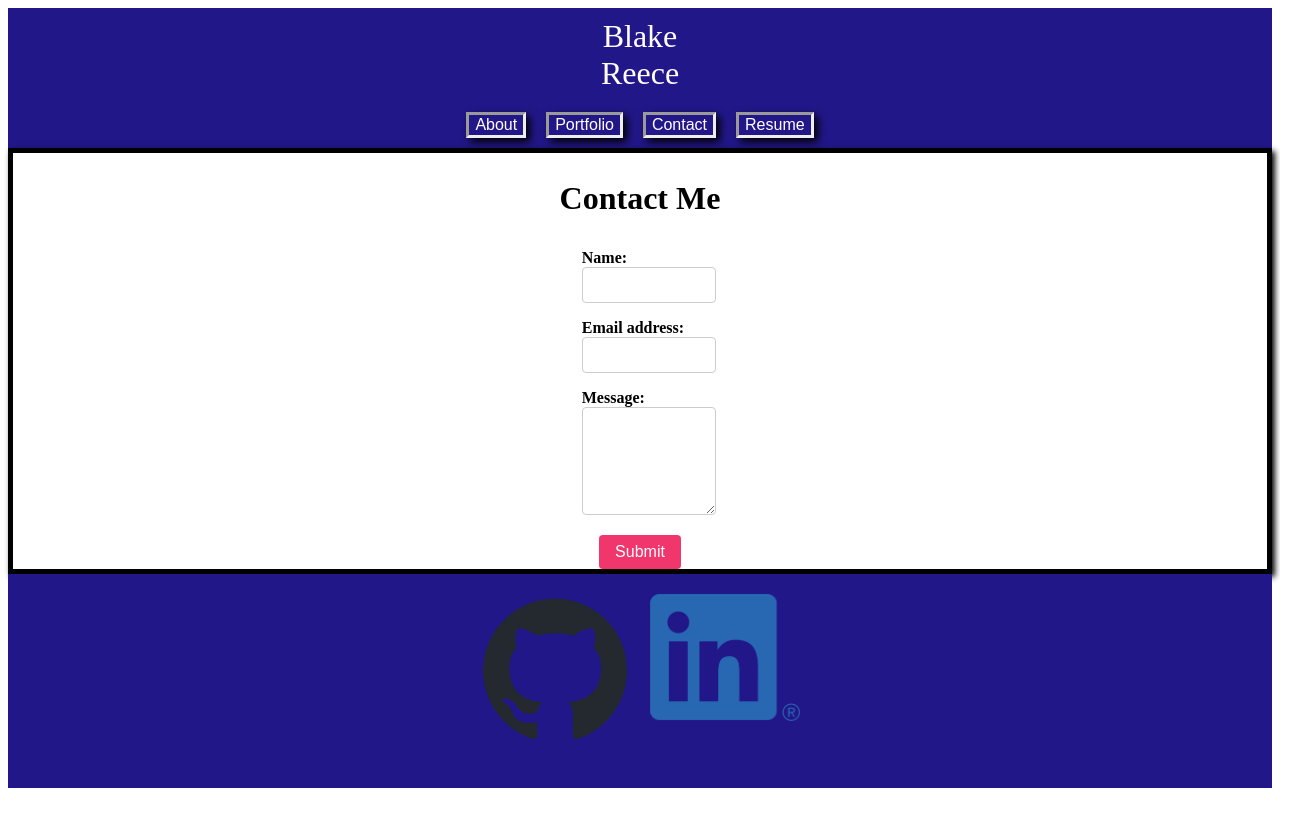
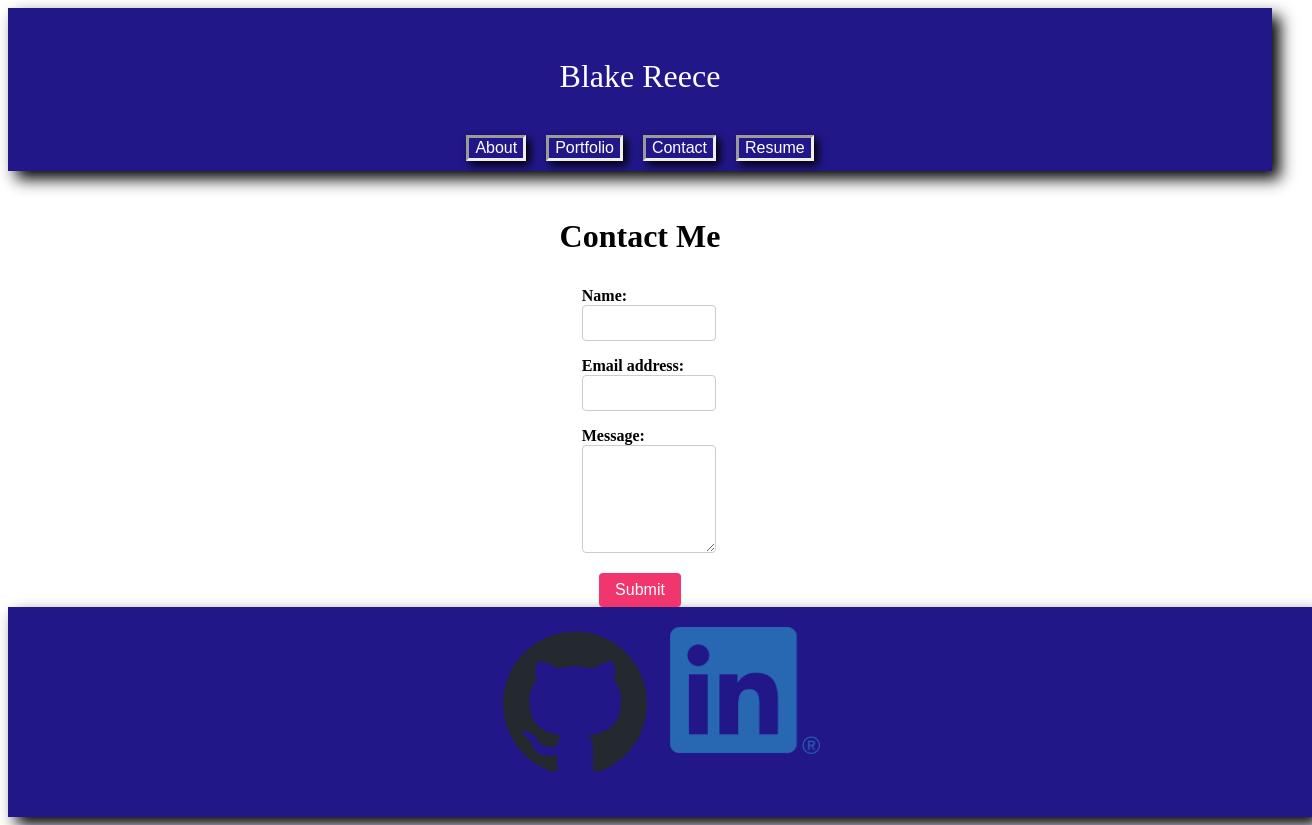
Before and after one commit to BlakeReece3/React-Portfolio, a React (Create React App) app in the folder portfolio/: page /contact in a window 1280 px wide. Shown: the whole page, 1312 px wide, since content can reach past the window. Before the commit the page ends 800 px from the top, so only its background shows below. Built offline with nearby package versions, Linux system fonts and the light colour scheme.

Commit message:
added style

```diff
--- a/portfolio/src/components/about/About.css
+++ b/portfolio/src/components/about/About.css
@@ -6,8 +6,8 @@
   }
 
 section {
-    border: 5px solid black;
-    box-shadow: 3px 3px 6px black;
+    /* border: 5px solid black;
+    box-shadow: 3px 3px 6px black; */
     display: flex;
     flex-direction: column;
     align-items: center;
--- a/portfolio/src/components/footer/Footer.css
+++ b/portfolio/src/components/footer/Footer.css
@@ -1,8 +1,15 @@
 footer {
     background-color:  #221789;
+    border: 5px none black;
+    box-shadow: 8px 8px 15px black;
     color: #fff;
     padding: 20px;
     text-align: center;
+    bottom: 0;
+    width: 100%;
+
+
+
   }
 
   ul {
--- a/portfolio/src/components/header/Header.css
+++ b/portfolio/src/components/header/Header.css
@@ -28,10 +28,21 @@ nav li:hover {
 .header {
   background-color:  #221789;
   padding: 10px;
+  border: 5px none black;
+  box-shadow: 8px 8px 15px black;
+}
+
+.name {
+  color: white;
+  font-size: 2rem;
+  text-align: center;
+  justify-content: space-around;
+  margin: 40px;
 }
 
 .logo {
   color: white;
+  display: block;
   text-align: center;
   font-size: 2rem;
   text-decoration: none;
--- a/portfolio/src/components/header/Header.js
+++ b/portfolio/src/components/header/Header.js
@@ -12,7 +12,7 @@ const Header = () => {
   return (
     <header className="header">
       <nav className="navbar">
-        <Link to="/" className="logo">Blake Reece</Link>
+        <Link to="/" className="name">Blake Reece</Link>
         <ul className="nav-links">
           <li><button onClick={() => handleNavLinkClick('/about')}>About</button></li>
           <li><button onClick={() => handleNavLinkClick('/portfolio')}>Portfolio</button></li>
--- a/portfolio/src/index.js
+++ b/portfolio/src/index.js
@@ -1,6 +1,5 @@
 import React from 'react';
 import ReactDOM from 'react-dom/client';
-
 import App from './App';
 import reportWebVitals from './reportWebVitals';
 
```
